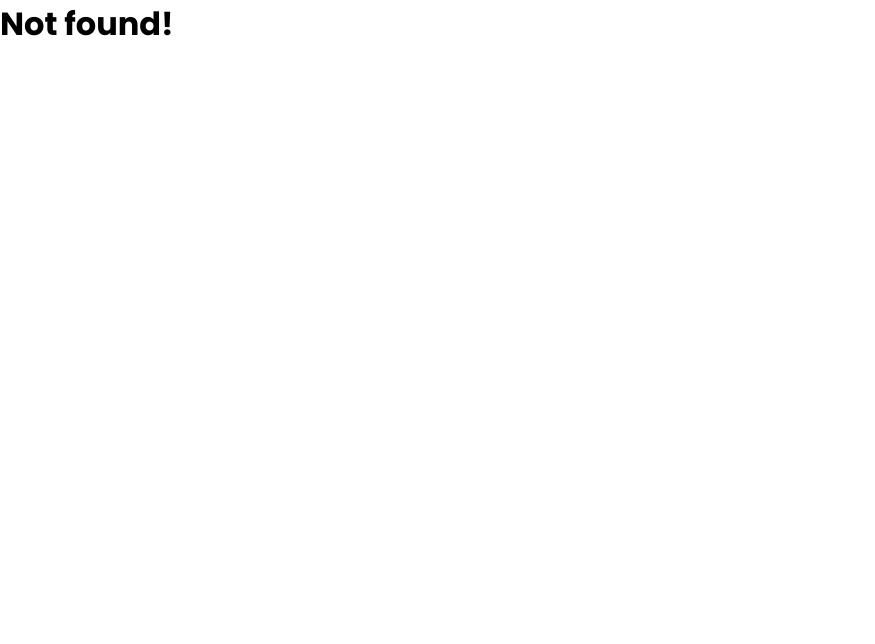
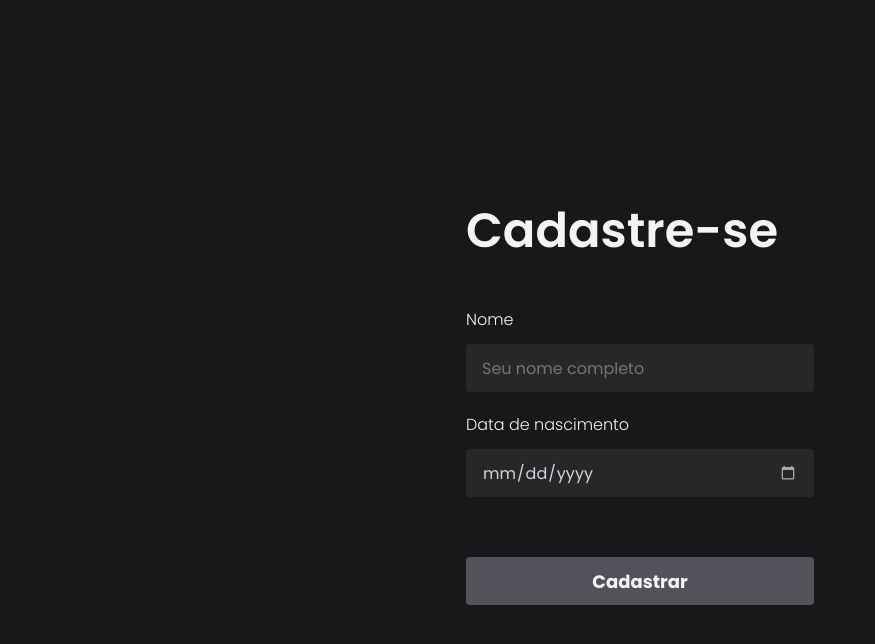
Before and after one commit to sammduarte/collabspace-web, a React (Vite) app: page /register in a window 1280 px wide. Shown: the top 644 px of the page, without its empty margins (0-875 px from the left). Built offline with nearby package versions, Linux system fonts and the light colour scheme.

Commit message:
Added conditionals on form

```diff
--- a/src/components/Avatar/index.tsx
+++ b/src/components/Avatar/index.tsx
@@ -7,7 +7,7 @@
 }
 
 const Avatar: React.FC<AvatarProps> = ({ borderEffect = false, ...rest }) => {
-  return <Container {...rest} borderEffect={borderEffect} />;
+  return <Container {...rest} $borderEffect={borderEffect} />;
 };
 
 export default Avatar;
--- a/src/components/Avatar/styles.ts
+++ b/src/components/Avatar/styles.ts
@@ -1,7 +1,7 @@
 import { styled, css } from "styled-components";
 
 interface ContainerProps {
-  borderEffect?: boolean;
+  $borderEffect?: boolean;
 }
 
 export const Container = styled.img<ContainerProps>`
@@ -13,8 +13,8 @@
   border-radius: 6px;
   object-fit: cover;
 
-  ${({ borderEffect }) =>
-    borderEffect &&
+  ${({ $borderEffect }) =>
+    $borderEffect &&
     css`
       border: 3px solid var(--zinc-800);
       box-shadow: 0px 0px 1px 2px var(--emerald-500);
--- a/src/components/Post/index.tsx
+++ b/src/components/Post/index.tsx
@@ -94,7 +94,7 @@
         </InteracionAction>
       </Interactions>
 
-      <CommentArea commentArea={commentArea}>
+      <CommentArea $commentArea={commentArea}>
         <CommentForm>
           <h1>Deixe seu comentário</h1>
 
--- a/src/components/Post/styles.ts
+++ b/src/components/Post/styles.ts
@@ -1,7 +1,7 @@
 import { styled, css } from "styled-components";
 
 interface CommentAreaProps {
-  commentArea: boolean;
+  $commentArea: boolean;
 }
 
 export const Container = styled.div`
@@ -157,8 +157,8 @@
 export const CommentArea = styled.div<CommentAreaProps>`
   margin-top: 2rem;
 
-  ${({ commentArea }) =>
-    !commentArea &&
+  ${({ $commentArea }) =>
+    !$commentArea &&
     css`
       display: none;
     `}
--- /dev/null
+++ b/src/pages/Register/index.tsx
@@ -0,0 +1,140 @@
+import { useState } from "react";
+
+import {
+  Container,
+  Form,
+  Group,
+  Label,
+  Input,
+  AreaEmail,
+  AreaPassword,
+  Button,
+} from "./styles";
+
+const Register: React.FC = () => {
+  const [name, setName] = useState("");
+  const [birthDate, setBirthDate] = useState("");
+  const [email, setEmail] = useState("");
+  const [confirmEmail, setConfirmEmail] = useState("");
+  const [password, setPassword] = useState("");
+  const [confirmPassword, setConfirmPassword] = useState("");
+
+  const areaEmail = !name || !birthDate;
+  const areaPassword = !email || !confirmEmail || areaEmail;
+  const isTheSameEmails = email === confirmEmail;
+  const isEmailReal = !email.match(
+    /^[a-zA-Z0-9._-]+@[a-zA-Z0-9.-]+\.[a-zA-Z]{2,4}$/,
+  );
+  const isTheSamePasswords = password === confirmPassword;
+  const isPasswordStrong = !password.match(
+    /(?=^.{8,}$)((?=.*\d)(?=.*\W+))(?![.\n])(?=.*[A-Z])(?=.*[a-z]).*$/,
+  );
+
+  return (
+    <Container>
+      <Form>
+        <h1>Cadastre-se</h1>
+
+        <Group>
+          <Label htmlFor="name">Nome</Label>
+
+          <Input
+            type="text"
+            id="name"
+            placeholder="Seu nome completo"
+            value={name}
+            onChange={(e) => {
+              setName(e.target.value);
+            }}
+          />
+        </Group>
+
+        <Group>
+          <Label htmlFor="birthdate">Data de nascimento</Label>
+
+          <Input
+            type="date"
+            id="birthdate"
+            value={birthDate}
+            min="1900-01-01"
+            max="2022-12-31"
+            onChange={(e) => {
+              setBirthDate(e.target.value);
+            }}
+          />
+        </Group>
+
+        <AreaEmail $areaEmail={areaEmail}>
+          <Label htmlFor="email">Endereço de e-mail</Label>
+
+          <Input
+            type="text"
+            id="email"
+            placeholder="Seu e-mail"
+            value={email}
+            onChange={(e) => {
+              setEmail(e.target.value);
+            }}
+          />
+
+          <Input
+            type="text"
+            id="confirmarEmail"
+            placeholder="Confirmar e-mail"
+            value={confirmEmail}
+            onChange={(e) => {
+              setConfirmEmail(e.target.value);
+            }}
+            onPaste={(e) => {
+              e.preventDefault();
+            }}
+          />
+        </AreaEmail>
+
+        <AreaPassword
+          $areaPassword={areaPassword || !isTheSameEmails || isEmailReal}
+        >
+          <Label htmlFor="password">Sua senha secreta</Label>
+
+          <Input
+            type="password"
+            id="password"
+            placeholder="Sua senha"
+            value={password}
+            onChange={(e) => {
+              setPassword(e.target.value);
+            }}
+          />
+
+          <Input
+            type="password"
+            id="confirmPassword"
+            placeholder="Confirmar senha"
+            value={confirmPassword}
+            onChange={(e) => {
+              setConfirmPassword(e.target.value);
+            }}
+            onPaste={(e) => {
+              e.preventDefault();
+            }}
+          />
+        </AreaPassword>
+
+        <Button
+          disabled={
+            areaEmail ||
+            areaPassword ||
+            !isTheSameEmails ||
+            isEmailReal ||
+            !isTheSamePasswords ||
+            isPasswordStrong
+          }
+        >
+          Cadastrar
+        </Button>
+      </Form>
+    </Container>
+  );
+};
+
+export default Register;
--- a/src/pages/Login/styles.ts
+++ b/src/pages/Register/styles.ts
@@ -1,8 +1,16 @@
-import { styled } from "styled-components";
+import { styled, css } from "styled-components";
+
+interface AreaEmailProps {
+  $areaEmail: boolean;
+}
+
+interface AreaPasswordProps {
+  $areaPassword: boolean;
+}
 
 export const Container = styled.div`
-  width: 100vw;
-  height: 100vh;
+  min-width: 100vw;
+  min-height: 100vh;
   background: var(--zinc-900);
 
   display: flex;
@@ -11,16 +19,25 @@
 `;
 
 export const Form = styled.form`
-  width: 320px;
+  min-width: 320px;
   padding: 0 1rem;
   display: flex;
   flex-direction: column;
+  margin: 2.5rem 0;
 
   h1 {
     color: var(--zinc-100);
     font-size: 3rem;
     font-weight: 600;
     margin-bottom: 2.5rem;
+  }
+
+  input[type="date"] {
+    color: var(--zinc-300);
+  }
+
+  input[type="date"]::-webkit-calendar-picker-indicator {
+    filter: invert(66.66%);
   }
 `;
 
@@ -51,6 +68,30 @@
   }
 `;
 
+export const AreaEmail = styled(Group)<AreaEmailProps>`
+  max-height: 150px;
+  transition: 0.3s ease;
+  overflow: hidden;
+
+  ${({ $areaEmail }) =>
+    $areaEmail &&
+    css`
+      height: 0;
+    `}
+`;
+
+export const AreaPassword = styled(Group)<AreaPasswordProps>`
+  max-height: 150px;
+  transition: 0.3s ease;
+  overflow: hidden;
+
+  ${({ $areaPassword }) =>
+    $areaPassword &&
+    css`
+      height: 0;
+    `}
+`;
+
 export const Button = styled.button`
   height: 48px;
   background: var(--emerald-600);
@@ -68,4 +109,9 @@
   &:hover {
     background: var(--emerald-800);
   }
+
+  &:disabled {
+    background: var(--zinc-600);
+    cursor: not-allowed;
+  }
 `;
--- a/src/routes/deauth.tsx
+++ b/src/routes/deauth.tsx
@@ -1,11 +1,13 @@
 import { Route, Routes } from "react-router-dom";
 
 import Login from "../pages/Login";
+import Register from "../pages/Register";
 
 function DeauthRoutes() {
   return (
     <Routes>
       <Route path="/" element={<Login />} />
+      <Route path="/register" element={<Register />} />
 
       <Route path="*" element={<h1>Not found!</h1>} />
     </Routes>
--- a/src/routes/index.tsx
+++ b/src/routes/index.tsx
@@ -2,7 +2,7 @@
 import DeauthRoutes from "./deauth";
 
 function AppRoutes() {
-  const signed = true;
+  const signed = false;
 
   return signed ? <AuthRoutes /> : <DeauthRoutes />;
 }
```
